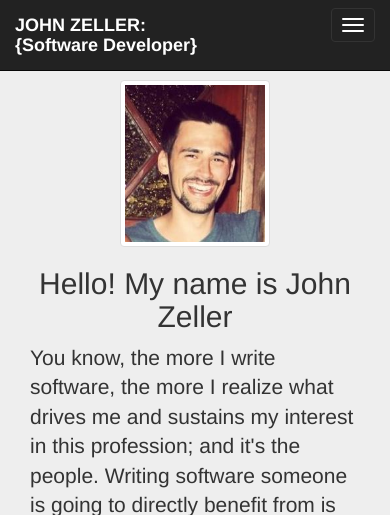
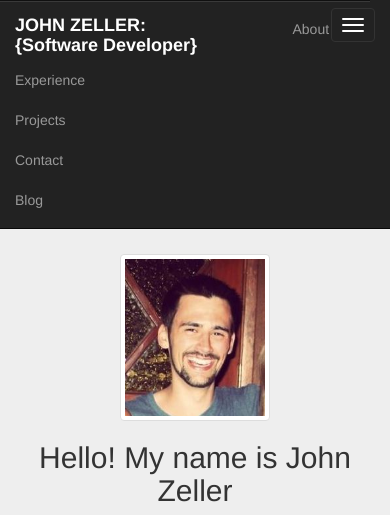
Before and after one commit to JohnLZeller/Personal_Site, a Flask app: page / in a window 390 px wide. Shown: the top 515 px of the page. Run offline with Flask 2, Linux system fonts and the light colour scheme; some libraries are stand-ins or nearby versions.

Commit message:
Making progress with nav responsiveness, but having trouble getting desktop menu to stay inline with logo

```diff
--- a/static/css/style.css
+++ b/static/css/style.css
@@ -23,6 +23,14 @@ body{height:100%}
 /* ====================== LAYOUT ====================== */
 .navbar-menu {
 	margin-right: 20px;
+}
+
+div#mobile {
+    width:100%;
+}
+
+div#nonmobile {
+    width:auto;
 }
 
 .persona-logout-button {
--- a/templates/index.html
+++ b/templates/index.html
@@ -21,9 +21,9 @@
         <div class="col-md-1 alert alert-success">11</div>
         <div class="col-md-1 alert alert-success">12</div>
       </div>
-      <a href="http://www.facebook.com/iCongress"><img style="height: 100px;" src="static/facebook.png"></a>
-      <a href="http://www.twitter.com/iCongress"><img style="height: 100px;" src="static/twitter.png"></a>
-      <a href="http://www.gplus.com/iCongress"><img style="height: 100px;" src="static/googleplus.png"></a>
-      <a href="http://www.facebook.com/iCongress"><img style="height: 100px;" src="static/rss.png"></a>
+      <a href="http://www.facebook.com/JohnLZeller"><img style="height: 100px;" src="static/images/icons/facebook.png"></a>
+      <a href="http://www.twitter.com/JohnLukeZeller"><img style="height: 100px;" src="static/images/icons/twitter.png"></a>
+      <a href="http://www.gplus.com/#"><img style="height: 100px;" src="static/images/icons/googleplus.png"></a>
+      <a href="http://www.johnzeller.com/blog/feed"><img style="height: 100px;" src="static/images/icons/rss.png"></a>
     </div>
 {% endblock %}
--- a/templates/layout.html
+++ b/templates/layout.html
@@ -26,20 +26,34 @@
 <nav class="navbar navbar-inverse navbar-fixed-top" role="navigation">
   <!-- Brand and toggle get grouped for better mobile display -->
   <div>
+    <!-- Mobile nav button -->
     <button type="button" class="navbar-toggle" data-toggle="collapse" data-target="#bs-example-navbar-collapse-1">
       <span class="sr-only">Toggle navigation</span>
       <span class="icon-bar"></span>
       <span class="icon-bar"></span>
       <span class="icon-bar"></span>
     </button>
-    <a class="navbar-brand title col-xs-9 col-sm-10" href="/">JOHN ZELLER: <br class="navbar-toggle">{Software Developer}</a>
+    <a class="navbar-brand title col-xs-9" href="/">JOHN ZELLER: <br class="navbar-toggle">{Software Developer}</a>
   </div>
 
   <!-- Collect the nav links, forms, and other content for toggling -->
-  <div class="collapse navbar-collapse navbar-menu" id="bs-example-navbar-collapse-1">
-    <ul class="nav navbar-nav navbar-right">
-      <li><a href="about">About</a></li>
-      <li><a href="contact">Contact</a></li>
+  <!-- First Div is for larger than mobile -->
+  <div class="hidden-xs collapse navbar-collapse navbar-menu navbar-right" id="bs-example-navbar-collapse-1 nonmobile">
+    <ul class="nav navbar-nav">
+      <li><a href="#about">About</a></li>
+      <li><a href="#experience">Experience</a></li>
+      <li><a href="#projects">Projects</a></li>
+      <li><a href="#contact">Contact</a></li>
+      <li><a href="blog">Blog</a></li>
+    </ul>
+  </div><!-- /.navbar-collapse -->
+  <!-- Second Div is for mobile -->
+  <div class="visible-xs collapse navbar-collapse navbar-menu navbar-right" id="bs-example-navbar-collapse-1 mobile">
+    <ul class="nav navbar-nav">
+      <li><a href="#about">About</a></li>
+      <li><a href="#experience">Experience</a></li>
+      <li><a href="#projects">Projects</a></li>
+      <li><a href="#contact">Contact</a></li>
       <li><a href="blog">Blog</a></li>
     </ul>
   </div><!-- /.navbar-collapse -->
@@ -47,6 +61,11 @@
 
 <div class="jumbotron container-fluid wrap">
   <div class="row">
+    <br><br><br>
+    <p class="visible-xs">Phones less than 768px</p>
+    <p class="visible-sm">Tablets greater than 768px</p>
+    <p class="visible-md">Medium Desktops greater than 992px</p>
+    <p class="visible-lg">Large Desktops greater than 1200px</p>
     {% block body %}{% endblock %}
   </div>
 </div>
```
